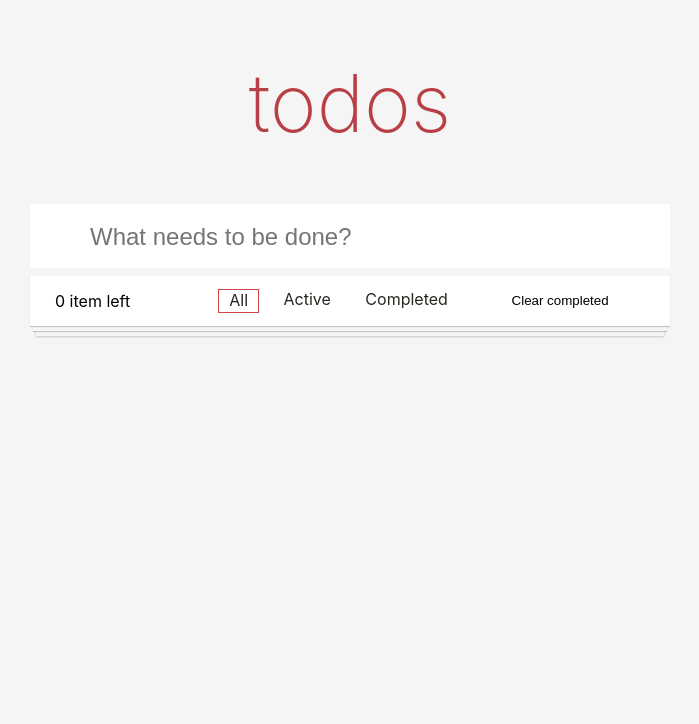
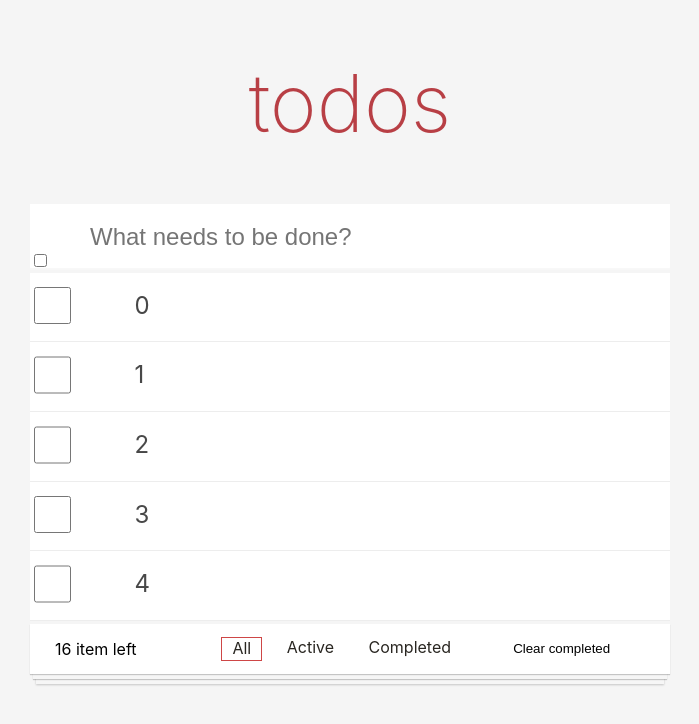
Before and after one commit to j4fun2003/react-todo-app, a React (Create React App) app: page / in a window 1280 px wide. Shown: the top 724 px of the page, without its empty margins (290-989 px from the left). Built offline with nearby package versions, Linux system fonts and the light colour scheme.

Commit message:
refactor : list object, remove: filterlist, pagable, feature: scroll to pagable, immerJS, proptypes

```diff
--- a/package.json
+++ b/package.json
@@ -6,6 +6,7 @@
     "@testing-library/jest-dom": "^5.17.0",
     "@testing-library/react": "^13.4.0",
     "@testing-library/user-event": "^13.5.0",
+    "immer": "^10.0.4",
     "react": "^18.2.0",
     "react-dom": "^18.2.0",
     "react-scripts": "^5.0.1",
@@ -34,5 +35,8 @@
       "last 1 firefox version",
       "last 1 safari version"
     ]
+  },
+  "devDependencies": {
+    "prop-types": "^15.8.1"
   }
 }
--- a/src/App.js
+++ b/src/App.js
@@ -3,6 +3,8 @@ import React from 'react';
 import Header from './components/Header1';
 import Content from './components/Content';
 import Footer from './components/Footer1';
+import { produce } from 'immer';
+import PropTypes from 'prop-types';
 
 export const FILTER = {
   ALL: 'ALL',
@@ -10,101 +12,190 @@ export const FILTER = {
   COMPLETED: 'COMPLETED'
 };
 
-
 let index = 0;
 
 class App extends React.Component {
   constructor(props) {
     super(props);
     this.state = {
-      list: [],
+      list: {
+        [FILTER.ALL]: [
+          { content: '0', completed: false, itemId: index++ },
+          { content: '1', completed: false, itemId: index++ },
+          { content: '2', completed: false, itemId: index++ },
+          { content: '3', completed: false, itemId: index++ },
+          { content: '4', completed: false, itemId: index++ },
+          { content: '5', completed: false, itemId: index++ },
+          { content: '6', completed: false, itemId: index++ },
+          { content: '7', completed: false, itemId: index++ },
+          { content: '8', completed: false, itemId: index++ },
+          { content: '9', completed: false, itemId: index++ },
+          { content: '10', completed: false, itemId: index++ },
+          { content: '11', completed: false, itemId: index++ },
+          { content: '12', completed: false, itemId: index++ },
+          { content: '13', completed: false, itemId: index++ },
+          { content: '14', completed: false, itemId: index++ },
+          { content: '15', completed: false, itemId: index++ }
+        ],
+        [FILTER.ACTIVE]: [
+          { content: '0', completed: false, itemId: index++ },
+          { content: '1', completed: false, itemId: index++ },
+          { content: '2', completed: false, itemId: index++ },
+          { content: '3', completed: false, itemId: index++ },
+          { content: '4', completed: false, itemId: index++ },
+          { content: '5', completed: false, itemId: index++ },
+          { content: '6', completed: false, itemId: index++ },
+          { content: '7', completed: false, itemId: index++ },
+          { content: '8', completed: false, itemId: index++ },
+          { content: '9', completed: false, itemId: index++ },
+          { content: '10', completed: false, itemId: index++ },
+          { content: '11', completed: false, itemId: index++ },
+          { content: '12', completed: false, itemId: index++ },
+          { content: '13', completed: false, itemId: index++ },
+          { content: '14', completed: false, itemId: index++ },
+          { content: '15', completed: false, itemId: index++ }
+        ],
+        [FILTER.COMPLETED]: [
+
+        ],
+      },
       filter: FILTER.ALL,
-      selectedItem: null
     };
+    this.headerRef = React.createRef();
+    this.contentRef= React.createRef();
   }
 
   addItemToList = (value) => {
-    const newItem = { content: value, completed: false, itemId: index++ };
-    this.setState((prevState) => ({
-      list: [newItem, ...prevState.list],
-    }));
+    this.setState((prevState) =>
+      produce(prevState, newState => {
+        const newItem = { content: value, completed: false, itemId: index++ };
+        newState.list[FILTER.ALL].push(newItem);
+        newState.list[FILTER.ACTIVE].push(newItem);
+      }));
   };
 
+
   handleStatus = (itemId) => {
-    this.setState(prevState => ({
-      list: prevState.list.map(item => {
-        if (item.itemId === itemId) {
-          const updatedItem = { ...item, completed: !item.completed };
-          return updatedItem;
+    this.setState(prevState =>
+      produce(prevState, newState => {
+        console.log('item id', itemId);
+        const itemIndex = newState.list[FILTER.ALL].findIndex(item => item.itemId === itemId);
+        const itemIndexActive = newState.list[FILTER.ACTIVE].findIndex(item => item.itemId === itemId);
+        const itemCompletedActive = newState.list[FILTER.COMPLETED].findIndex(item => item.itemId === itemId);
+        const item = newState.list[FILTER.ALL][itemIndex];
+        item.completed = !item.completed;
+        if (item.completed) {
+          newState.list[FILTER.COMPLETED].push(item);
+          if (itemIndexActive !== -1) {
+            newState.list[FILTER.ACTIVE].splice(itemIndexActive, 1);
+          }
         } else {
-          return item;
+          newState.list[FILTER.ACTIVE].push(item);
+          if (itemCompletedActive !== -1) {
+            newState.list[FILTER.COMPLETED].splice(itemCompletedActive, 1);
+          }
         }
       })
-    }));
+    );
   };
 
   handleDeleteItem = (itemId) => {
-    const list = this.state.list.filter(item => item.itemId !== itemId);
-    this.setState({ list });
+    this.setState(prevState =>
+      produce(prevState, newState => {
+        const itemIndexAll = newState.list[FILTER.ALL].findIndex(item => item.itemId === itemId);
+        if (itemIndexAll !== -1) {
+          newState.list[FILTER.ALL].splice(itemIndexAll, 1);
+          const itemIndexActive = newState.list[FILTER.ACTIVE].findIndex(item => item.itemId === itemId);
+          const itemIndexCompleted = newState.list[FILTER.COMPLETED].findIndex(item => item.itemId === itemId);
+          if (itemIndexActive !== -1) {
+            newState.list[FILTER.ACTIVE].splice(itemIndexActive, 1);
+          }
+          if (itemIndexCompleted !== -1) {
+            newState.list[FILTER.COMPLETED].splice(itemIndexCompleted, 1);
+          }
+        }
+      })
+    );
   };
 
+
   handleDeleteCompleted = () => {
-    const list = this.state.list.filter(item => !item.completed);
-    this.setState({ list });
+    this.setState(prevState =>
+      produce(prevState, newState => {
+        newState.list[FILTER.ALL] = newState.list[FILTER.ALL].filter(item => !item.completed);
+        newState.list[FILTER.COMPLETED] = [];
+      })
+    );
   };
 
+
   filterList = (filter) => {
-    this.setState({ filter });
+      this.setState({ filter });
   };
 
   handleToggleAll = () => {
-    const allCompleted = this.state.list.every(item => item.completed);
-    this.setState(prevState => ({
-      list: prevState.list.map(item => ({
-        ...item,
-        completed: !allCompleted
-      }))
-    }));
+    this.setState(prevState =>
+      produce(prevState, newState => {
+        const checkCompleted = newState.list[FILTER.ALL].every(item => item.completed);
+        if (checkCompleted) {
+          newState.list[FILTER.ALL].forEach(item => {
+            item.completed = false;
+          });
+          newState.list[FILTER.COMPLETED] = [];
+          newState.list[FILTER.ACTIVE] = newState.list[FILTER.ALL];
+        } else {
+          newState.list[FILTER.ALL].forEach(item => {
+            item.completed = true;
+          });
+          newState.list[FILTER.COMPLETED] = newState.list[FILTER.ALL];
+          newState.list[FILTER.ACTIVE] = [];
+        }
+      })
+    );
   };
 
   selectItem = (itemId) => {
-    const selectedItem = this.state.list.find(item => item.itemId === itemId);
-    this.setState({ selectedItem });
+    const item = this.state.list[FILTER.ALL].find(item => item.itemId === itemId);
+    const content = item.content;
+    this.headerRef.current.updateState(itemId, content);
   }
 
   updateItem = (updatedValue) => {
-    const { selectedItem } = this.state;
-    this.setState(prevState => ({
-      list: prevState.list.map(item => {
-        if (item.itemId === selectedItem.itemId) {
-          return { ...item, content: updatedValue };
-        } else {
-          return item;
+    this.setState(prevState =>
+      produce(prevState, newState => {
+        const item = newState.list[FILTER.ALL].find(item => item.itemId === this.headerRef.current.state.itemId);
+        const indexOfActive = newState.list[FILTER.ACTIVE].findIndex(item => item.itemId === this.headerRef.current.state.itemId);
+        const indexOfCompleted = newState.list[FILTER.COMPLETED].findIndex(item => item.itemId === this.headerRef.current.state.itemId);
+        if (item) {
+          item.content = updatedValue;
+          if (indexOfActive !== -1) {
+            newState.list[FILTER.ACTIVE][indexOfActive].content = updatedValue;
+          }
+          if(indexOfCompleted !== -1){
+            newState.list[FILTER.COMPLETED][indexOfCompleted].content = updatedValue;
+          }
         }
-      }),
-      selectedItem : null
-    }));
+      })
+    );
   }
-
 
   render() {
     return (
       <div className="todo">
         <Header
+          ref={this.headerRef}
           addItem={this.addItemToList}
-          selectedItem={this.state.selectedItem}
           updateItem={this.updateItem} />
         <Content
-          list={this.state.list}
-          filter={this.state.filter}
+          ref={this.contentRef}
+          list={this.state.list[this.state.filter]}
           handleStatus={this.handleStatus}
-          handleOnChange={this.handleOnChange}
-          handleEdit={this.handleEdit}
           handleDeleteItem={this.handleDeleteItem}
           handleToggleAll={this.handleToggleAll}
           selectItem={this.selectItem}
         />
         <Footer
+          filter={this.state.filter}
           list={this.state.list}
           filterList={this.filterList}
           handleDeleteCompleted={this.handleDeleteCompleted}
@@ -114,4 +205,38 @@ class App extends React.Component {
   }
 }
 
+App.propTypes = {
+  list : PropTypes.array,
+  filter : PropTypes.string,
+  addItemToList : PropTypes.func,
+  updateItem : PropTypes.func,
+  handleStatus : PropTypes.func,
+  handleDeleteItem : PropTypes.func,
+  handleToggleAll : PropTypes.func,
+  selectItem : PropTypes.func,
+  handleDeleteCompleted : PropTypes.func,
+  filterList : PropTypes.func
+}
+
+// Content.defaultProps = {
+//   list : [
+//     { content: '0', completed: false, itemId: index++ },
+//     { content: '1', completed: false, itemId: index++ },
+//     { content: '2', completed: false, itemId: index++ },
+//     { content: '3', completed: false, itemId: index++ },
+//     { content: '4', completed: false, itemId: index++ },
+//     { content: '5', completed: false, itemId: index++ },
+//     { content: '6', completed: false, itemId: index++ },
+//     { content: '7', completed: false, itemId: index++ },
+//     { content: '8', completed: false, itemId: index++ },
+//     { content: '9', completed: false, itemId: index++ },
+//     { content: '10', completed: false, itemId: index++ },
+//     { content: '11', completed: false, itemId: index++ },
+//     { content: '12', completed: false, itemId: index++ },
+//     { content: '13', completed: false, itemId: index++ },
+//     { content: '14', completed: false, itemId: index++ },
+//     { content: '15', completed: false, itemId: index++ }
+//   ]
+// }
+
 export default App;
--- a/src/components/Content.js
+++ b/src/components/Content.js
@@ -1,67 +1,66 @@
 import React from 'react';
-import { FILTER } from '../App';
 import TodoItem from './TodoItem';
-import Page from './Page';
+import PropTypes from 'prop-types';
 
-const PAGE_SIZE = 5;
+export const limit = 5;
 class Content extends React.Component {
   constructor(props) {
     super(props);
     this.state = {
-      currentPage: 1,
+      page: 1,
     }
   }
 
-  handlePageClick = (pageNumber) => {
-    this.setState({ currentPage: pageNumber});
-  };
+  componentDidMount() {
+    window.addEventListener('scroll', this.handleScrollToEnd);
+  }
 
-  filterList = (list, filter) => {
-    if (filter === FILTER.ACTIVE) {
-      return list.filter(item => !item.completed);
-    } else if (filter === FILTER.COMPLETED) {
-      return list.filter(item => item.completed);
+  componentWillUnmount() {
+    window.removeEventListener('scroll', this.handleScrollToEnd);
+  }
+
+  handleScrollToEnd = () => {
+    const { list } = this.props;
+    // console.log("filter", filteredList);
+    const { page } = this.state;
+    const lastItem = page * limit;
+    if (window.innerHeight + window.scrollY >= document.body.offsetHeight
+      && lastItem < list.length) {
+        setTimeout(() => {
+          this.setState(prevState => ({
+            page: prevState.page + 1,
+          }));
+        }, 3000);
     }
-    return list;
-  };
-
-  paginateList = (list, currentPage, pageSize) => {
-    const firstItem = (currentPage - 1) * pageSize;
-    const lastItem = currentPage * pageSize;
-    return list.slice(firstItem, lastItem);
-  };
+  }
 
   render() {
-    const totalPages = Math.ceil(this.props.list.length / PAGE_SIZE);
-    const { filter } = this.props;
-    let filteredList = this.filterList(this.props.list, filter);
-    const displayedList = this.paginateList(filteredList, this.state.currentPage, PAGE_SIZE);
-    console.log("currentPage",this.state.currentPage);
-    console.log('list',this.props.list);
-    console.log("displayList", displayedList)
-
+    console.log("default props",this.props.list);
+    const { list } = this.props;
+    const { page } = this.state;
+    const startIndex = (page - 1) * limit;
+    const itemsToShow = list.slice(0, startIndex + limit);
     return (
       <main>
         {this.props.list.length > 0 && (
           <input type="checkbox" className="select-all" onChange={this.props.handleToggleAll}></input>
         )}
         <ul id="todo-list">
-          {displayedList.map((item) =>
+          {itemsToShow.map((item) =>
             <TodoItem
-              list={this.props.list}
               item={item}
               key={item.itemId}
-              handleOnChange={this.props.handleOnChange}
-              handleEdit={this.props.handleEdit}
               handleStatus={this.props.handleStatus}
               handleDeleteItem={this.props.handleDeleteItem}
-              selectItem={this.props.selectItem}/>
+              selectItem={this.props.selectItem} />
           )}
         </ul>
-        <Page
+        {/* <Page
               handlePageClick={this.handlePageClick}
-              totalPages={totalPages}
-              currentPage={this.state.currentPage}/>
+            totalPages={totalPages}
+              currentPage={this.state.currentPage}/> */}
+
+
       </main>
     );
   }
@@ -69,4 +68,9 @@ class Content extends React.Component {
 
 }
 
+Content.propTypes = {
+  filteredList : PropTypes.array,
+  list : PropTypes.array,
+}
+
 export default Content;
--- a/src/components/Footer1.js
+++ b/src/components/Footer1.js
@@ -1,37 +1,30 @@
 import React from 'react';
+import PropTypes from 'prop-types';
 
 import { FILTER } from '../App';
 
 class Footer extends React.Component {
   constructor(props) {
     super(props);
-    this.state = {
-      selected: FILTER.ALL
-    };
   }
 
   handleOnClick = (event) => {
-    this.handleSelect(event.target.name);
+    this.props.filterList(event.target.name);
   }
 
-
-  handleSelect = (filter) => {
-    this.setState({ selected: filter });
-    this.props.filterList(filter);
-  };
-
   render() {
+    const {filter} = this.props;
     return (
       <footer id="nav" className="row">
-        <span className="todo-count col">{this.props.list.length} item left</span>
+        <span className="todo-count col">{this.props.list[filter].length} item left</span>
         <ul className="filters col-5">
-          <li className={this.state.selected === FILTER.ALL ? 'selected' : ''}>
+          <li className={filter === FILTER.ALL ? 'selected' : ''}>
             <a href="#/" name={FILTER.ALL} onClick={this.handleOnClick}>All</a>
           </li>
-          <li className={this.state.selected === FILTER.ACTIVE ? 'selected' : ''}>
+          <li className={filter === FILTER.ACTIVE ? 'selected' : ''}>
             <a href="#/active" name={FILTER.ACTIVE} onClick={this.handleOnClick}>Active</a>
           </li>
-          <li className={this.state.selected === FILTER.COMPLETED ? 'selected' : ''}>
+          <li className={filter === FILTER.COMPLETED ? 'selected' : ''}>
             <a href="#/completed" name={FILTER.COMPLETED} onClick={this.handleOnClick} >Completed</a>
           </li>
         </ul>
@@ -41,4 +34,9 @@ class Footer extends React.Component {
   }
 }
 
+Footer.propTypes = {
+  filter : PropTypes.string.isRequired,
+  list : PropTypes.array.isRequired
+}
+
 export default Footer;
--- a/src/components/Header1.js
+++ b/src/components/Header1.js
@@ -1,42 +1,42 @@
 import React from 'react';
+import {  produce } from 'immer';
+import PropTypes from 'prop-types';
 
 class Header extends React.Component {
   constructor(props) {
     super(props);
+    this.state = {
+      itemId : null
+    }
     this.inputRef = React.createRef();
   }
 
-  componentDidUpdate(prevProps) {
-    if (prevProps.selectedItem !== this.props.selectedItem) {
-      this.inputRef.current.value = this.props.selectedItem ? this.props.selectedItem.content : '';
-    }else {
-      this.inputRef.current.value = '';
-    }
+
+  updateState = (itemId,content) => {
+    this.setState(prevState =>
+        produce(prevState, newState =>  {
+          newState.itemId = itemId;
+        }));
+    this.inputRef.current.value=content;
+   this.inputRef.current.focus();
   }
-
-  // onEdit = (itemId) => {
-  //   if(itemId){
-  //     this.props.updateItem(this.inputRef.current.value);
-  //   }else{
-  //     this.props.addItem(this.inputRef.current.value);
-  //   }
-  // }
 
   handleOnkey = (event) => {
     console.log(this.inputRef.current.value);
     if (event.key === "Enter") {
-      if(this.props.selectedItem){
-        // console.log("true");
-        // console.log("value ne ",this.inputRef.current.value);
+      if(this.state.itemId){
+        // console.log("da ghe ");
         this.props.updateItem(this.inputRef.current.value);
       }else{
         this.props.addItem(this.inputRef.current.value);
       }
       this.inputRef.current.value='';
+      this.setState({ itemId : null});
     }
   };
 
   render() {
+    // console.log("new state: ",this.state.itemId);
     return (
       <header>
         <h1 class="title">todos</h1>
@@ -48,4 +48,11 @@ class Header extends React.Component {
   }
 }
 
+Header.propTypes = {
+  inputRef :  PropTypes.oneOfType([
+    PropTypes.number,
+    PropTypes.string
+  ]),
+}
+
 export default Header;
```
Also changed, not shown: src/components/Page.js (+5 -4 lines), src/components/TodoItem.js (+8 -3 lines), 1 other file (tests, documents, lock files or other folders).
